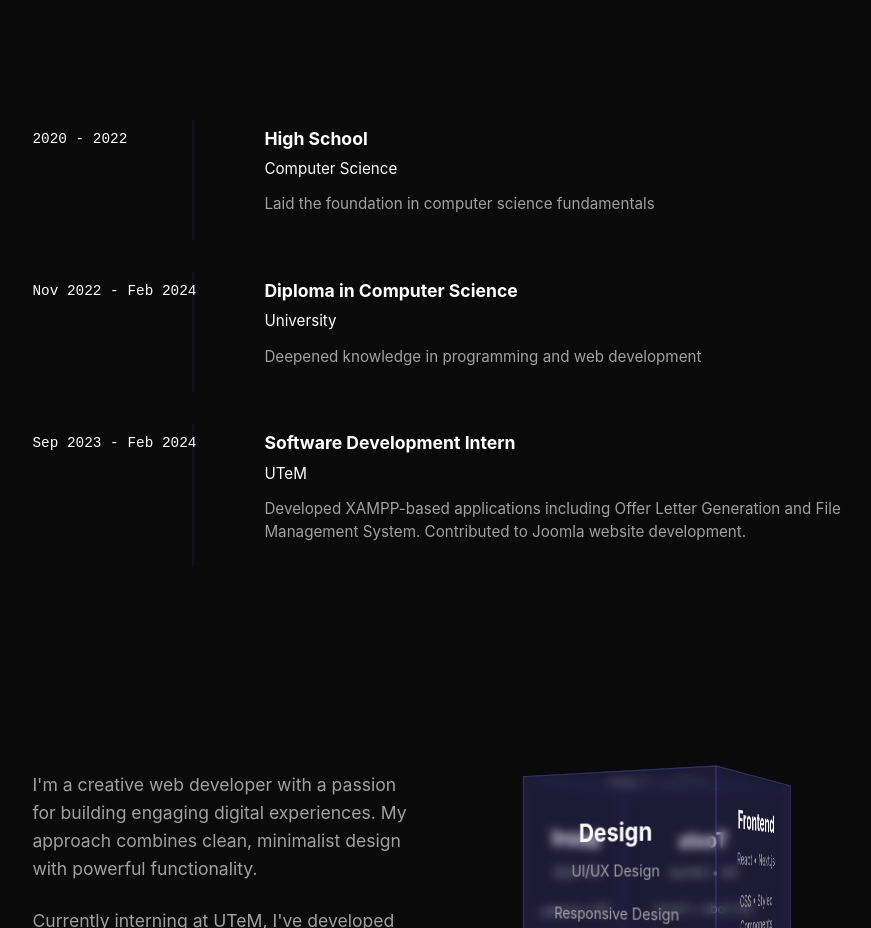
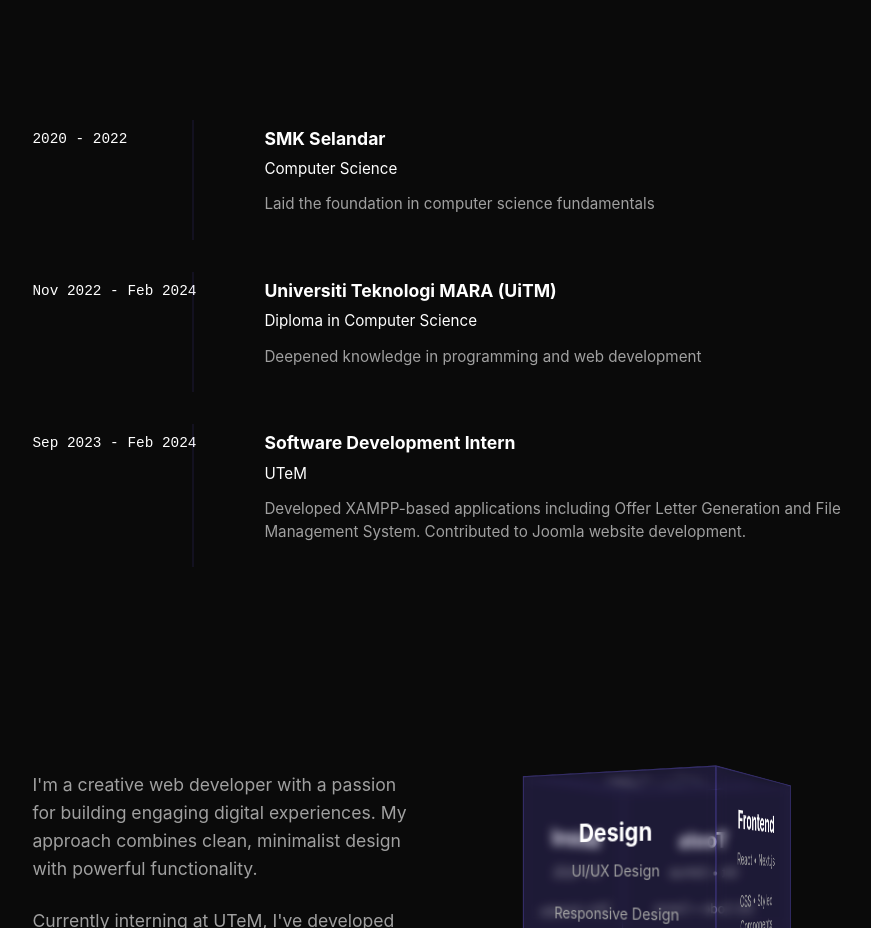
Before and after one commit to Cookiez04/Portfolio, a React (Create React App) app in the folder my-portfolio-app/: page / in a window 1280 px wide. Shown: the part 840-1768 px from the top of the page, without its empty margins (198-1069 px from the left). Built offline with nearby package versions, Linux system fonts and the light colour scheme.

Commit message:
Update timeline with specific school details

```diff
--- a/my-portfolio-app/src/components/AboutSection.js
+++ b/my-portfolio-app/src/components/AboutSection.js
@@ -255,14 +255,14 @@ const AboutSection = () => {
   const timelineData = [
     {
       period: "2020 - 2022",
-      title: "High School",
+      title: "SMK Selandar",
       subtitle: "Computer Science",
       description: "Laid the foundation in computer science fundamentals"
     },
     {
       period: "Nov 2022 - Feb 2024",
-      title: "Diploma in Computer Science",
-      subtitle: "University",
+      title: "Universiti Teknologi MARA (UiTM)",
+      subtitle: "Diploma in Computer Science",
       description: "Deepened knowledge in programming and web development"
     },
     {
```
